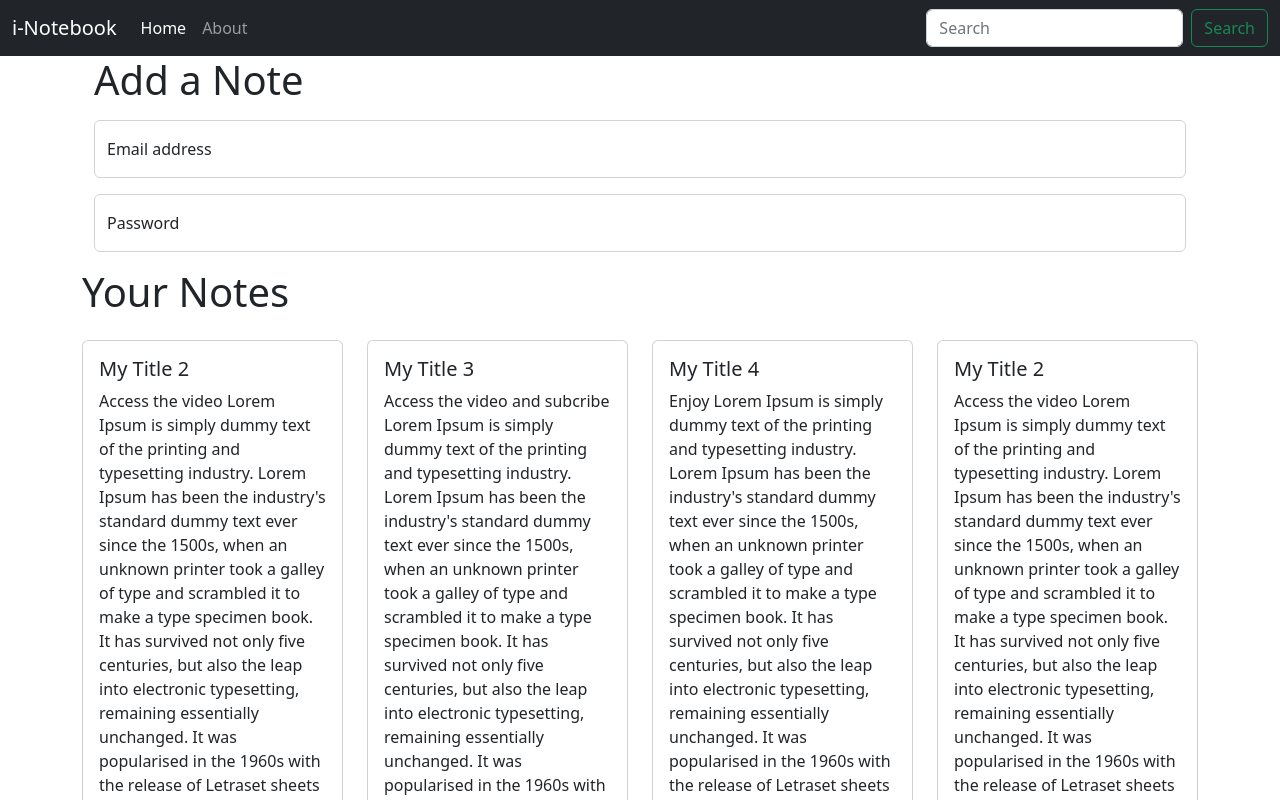
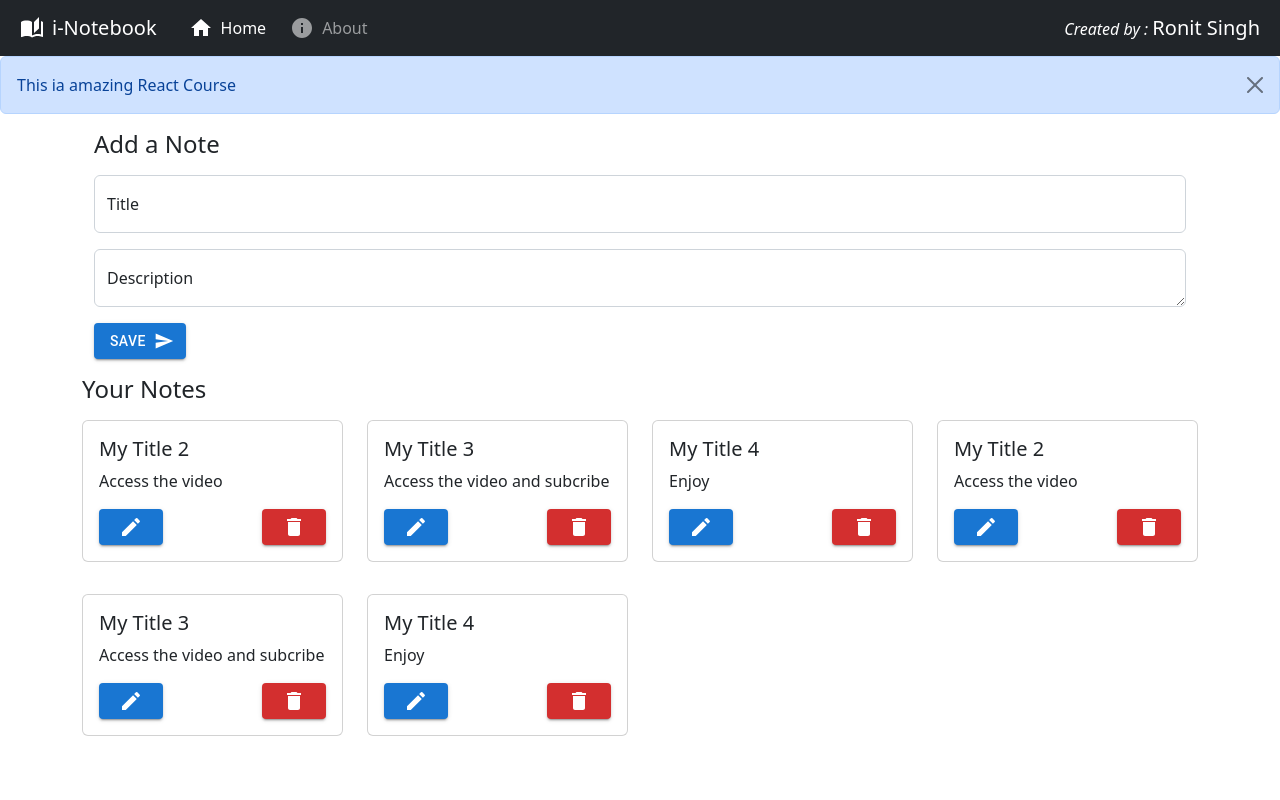
Before and after one commit to imronit2001/iNotebook-React, a React (Create React App) app: page / in a window 1280 px wide. Shown: the top 800 px of the page. Built offline with nearby package versions, Linux system fonts and the light colour scheme.

Commit message:
#62 Added Material Icons

```diff
--- a/package.json
+++ b/package.json
@@ -3,6 +3,10 @@
   "version": "0.1.0",
   "private": true,
   "dependencies": {
+    "@emotion/react": "^11.9.3",
+    "@emotion/styled": "^11.9.3",
+    "@mui/icons-material": "^5.8.4",
+    "@mui/material": "^5.9.2",
     "@testing-library/jest-dom": "^5.16.4",
     "@testing-library/react": "^13.3.0",
     "@testing-library/user-event": "^13.5.0",
--- a/src/App.js
+++ b/src/App.js
@@ -1,6 +1,7 @@
 import React from "react";
 import { Routes, Route } from "react-router-dom";
 import About from "./components/About";
+import { Alert } from "./components/Alert";
 import Home from "./components/Home";
 import Navbar from "./components/Navbar";
 import NoteState from "./context/notes/NoteState";
@@ -10,6 +11,7 @@ const App = () => {
     <React.Fragment>
       <NoteState>
         <Navbar />
+        <Alert message="This ia amazing React Course" />
         <div className="container">
           <Routes>
             <Route exact path="/" element={<Home />} />
--- /dev/null
+++ b/src/components/Alert.js
@@ -0,0 +1,15 @@
+import React from "react";
+
+export const Alert = (props) => {
+  return (
+    <div class="alert alert-primary alert-dismissible fade show" role="alert">
+      {props.message}
+      <button
+        type="button"
+        class="btn-close"
+        data-bs-dismiss="alert"
+        aria-label="Close"
+      ></button>
+    </div>
+  );
+};
--- a/src/components/Home.js
+++ b/src/components/Home.js
@@ -1,31 +1,35 @@
 import React from "react";
 import Notes from "./Notes";
+import SendIcon from "@mui/icons-material/Send";
+import { Button } from "@mui/material";
 
 const Home = () => {
   return (
     <React.Fragment>
-      <div>
-        <div className="container">
-          <h1>Add a Note</h1>
+      <div className="mt-2">
+        <div className="container mt-2">
+          <h4 className="card-title">Add a Note</h4>
           <form className="my-3">
             <div className="form-floating mb-3">
               <input
-                type="email"
+                type="text"
                 className="form-control"
-                id="floatingInput"
-                placeholder="name@example.com"
+                id="floatingTitle"
+                placeholder="Title"
               />
-              <label for="floatingInput">Email address</label>
+              <label htmlFor="floatingTitle">Title</label>
             </div>
             <div className="form-floating mb-3">
-              <input
-                type="password"
+              <textarea
                 className="form-control"
-                id="floatingPassword"
-                placeholder="Password"
-              />
-              <label for="floatingPassword">Password</label>
+                id="floatingDescription"
+                placeholder="Description"
+              ></textarea>
+              <label htmlFor="floatingDescription">Description</label>
             </div>
+            <Button variant="contained" endIcon={<SendIcon />}>
+              Save
+            </Button>
           </form>
         </div>
       </div>
--- a/src/components/Navbar.js
+++ b/src/components/Navbar.js
@@ -1,6 +1,9 @@
 import React from "react";
 import { Link } from "react-router-dom";
 import { useLocation } from "react-router-dom";
+import HomeIcon from "@mui/icons-material/Home";
+import InfoIcon from "@mui/icons-material/Info";
+import AutoStoriesIcon from "@mui/icons-material/AutoStories";
 
 const Navbar = () => {
   let location = useLocation();
@@ -11,7 +14,8 @@ const Navbar = () => {
   return (
     <nav className="navbar navbar-expand-lg navbar-dark bg-dark">
       <div className="container-fluid">
-        <Link className="navbar-brand" to="/">
+        <Link className="navbar-brand d-flex align-items-center" to="/">
+          <AutoStoriesIcon className="mx-2 pr-2" />
           i-Notebook
         </Link>
         <button
@@ -29,36 +33,31 @@ const Navbar = () => {
           <ul className="navbar-nav me-auto mb-2 mb-lg-0">
             <li className="nav-item">
               <Link
-                className={`nav-link ${
+                className={`nav-link d-flex align-items-center  ${
                   location.pathname === "/" ? "active" : ""
                 }`}
                 aria-current="page"
                 to="/"
               >
-                Home
+                <HomeIcon className="mx-2" /> Home
               </Link>
             </li>
             <li className="nav-item">
               <Link
-                className={`nav-link ${
+                className={`nav-link d-flex align-items-center  ${
                   location.pathname === "/about" ? "active" : ""
                 }`}
                 to="/about"
               >
-                About
+                <InfoIcon className="mx-2" /> About
               </Link>
             </li>
           </ul>
-          <form className="d-flex">
-            <input
-              className="form-control me-2"
-              type="search"
-              placeholder="Search"
-              aria-label="Search"
-            />
-            <button className="btn btn-outline-success" type="submit">
-              Search
-            </button>
+          <form class="d-flex justify-content-center">
+            <p className="text-white m-auto px-2">
+              <i>Created by : </i>
+              <span className="blockquote">Ronit Singh</span>
+            </p>
           </form>
         </div>
       </div>
--- a/src/components/Noteitem.js
+++ b/src/components/Noteitem.js
@@ -1,4 +1,7 @@
 import React from "react";
+import { Button } from "@mui/material";
+import EditIcon from "@mui/icons-material/Edit";
+import DeleteIcon from "@mui/icons-material/Delete";
 
 const Noteitem = (props) => {
   const { note } = props;
@@ -8,18 +11,15 @@ const Noteitem = (props) => {
         <div className="card my-3">
           <div className="card-body">
             <h5 className="card-title">{note.title}</h5>
-            <p className="card-text">
-              {note.description} Lorem Ipsum is simply dummy text of the
-              printing and typesetting industry. Lorem Ipsum has been the
-              industry's standard dummy text ever since the 1500s, when an
-              unknown printer took a galley of type and scrambled it to make a
-              type specimen book. It has survived not only five centuries, but
-              also the leap into electronic typesetting, remaining essentially
-              unchanged. It was popularised in the 1960s with the release of
-              Letraset sheets containing Lorem Ipsum passages, and more recently
-              with desktop publishing software like Aldus PageMaker including
-              versions of Lorem Ipsum.
-            </p>
+            <p className="card-text">{note.description}</p>
+            <div className="d-flex justify-content-between">
+              <Button variant="contained">
+                <EditIcon />
+              </Button>
+              <Button variant="contained" color="error">
+                <DeleteIcon />
+              </Button>
+            </div>
           </div>
         </div>
       </div>
--- a/src/components/Notes.js
+++ b/src/components/Notes.js
@@ -9,7 +9,7 @@ const Notes = () => {
   return (
     <React.Fragment>
       <div className="row my-3">
-        <h1>Your Notes</h1>
+        <h4 className="card-title">Your Notes</h4>
         {notes.map((note) => {
           return <Noteitem note={note} />;
         })}
```
Also changed, not shown: 1 other file (tests, documents, lock files or other folders).
